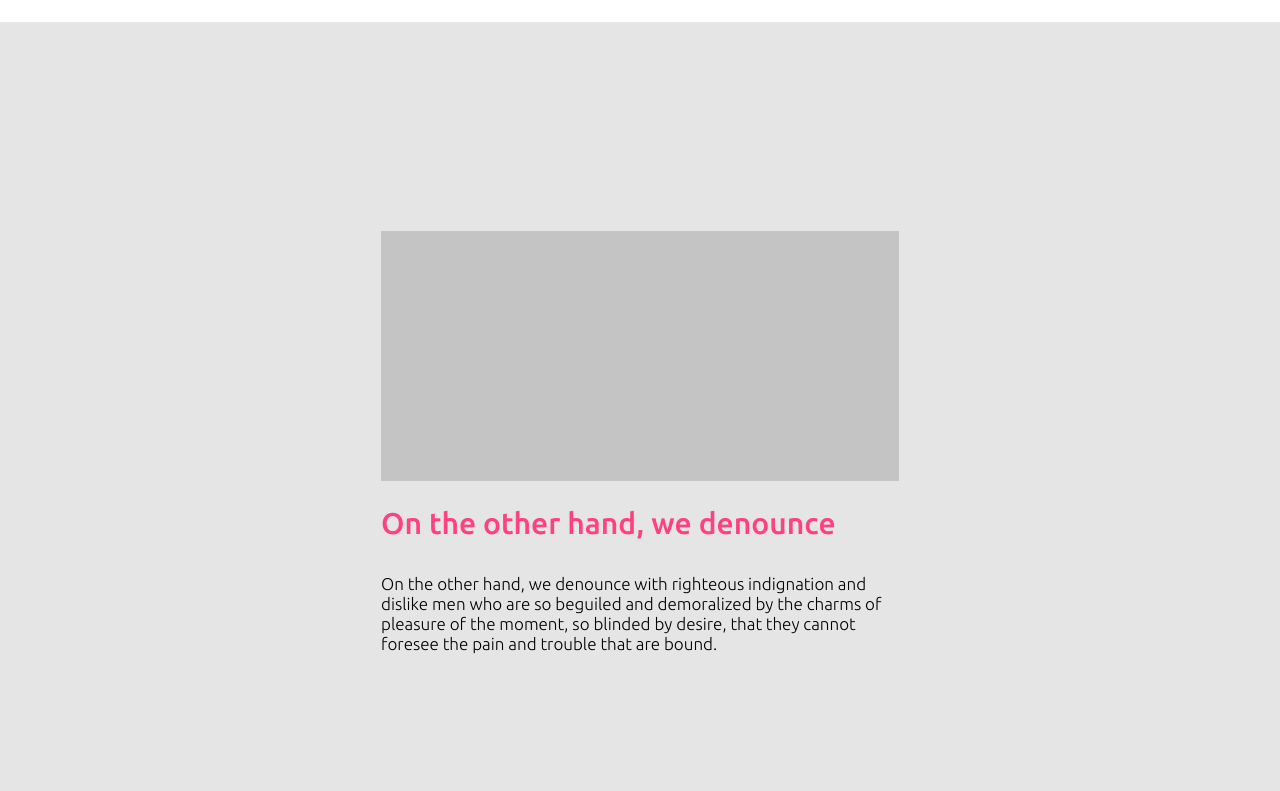
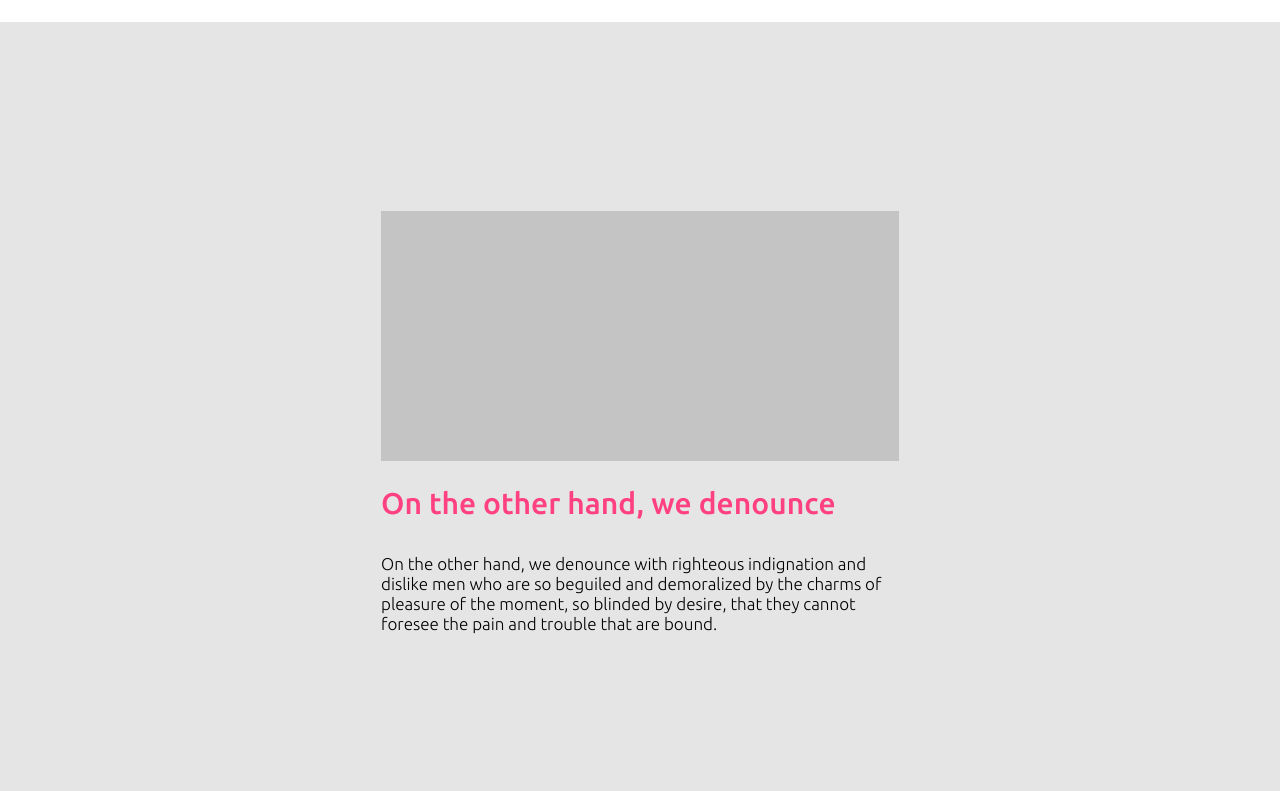
Before and after one commit to Luizameendonca/Dindin, a plain HTML site: page blog.html in a window 1280 px wide. Shown: the part 660-1451 px from the top of the page. Drawn offline with Linux system fonts and the light colour scheme.

Commit message:
att blog

```diff
--- a/blog.css
+++ b/blog.css
@@ -34,14 +34,14 @@
     padding-bottom: 170px;
     display: flex;
     flex-wrap: wrap;
-    justify-content: space-evenly;
+    justify-content: space-around;
 }
 .artigos img {
     margin-bottom: 19px;
 }
 .artigos {
     max-width: 518px;
-    padding: 100px ;
+    padding: 80px ;
 }
 .artigos a {
     font-weight: 500;
```
